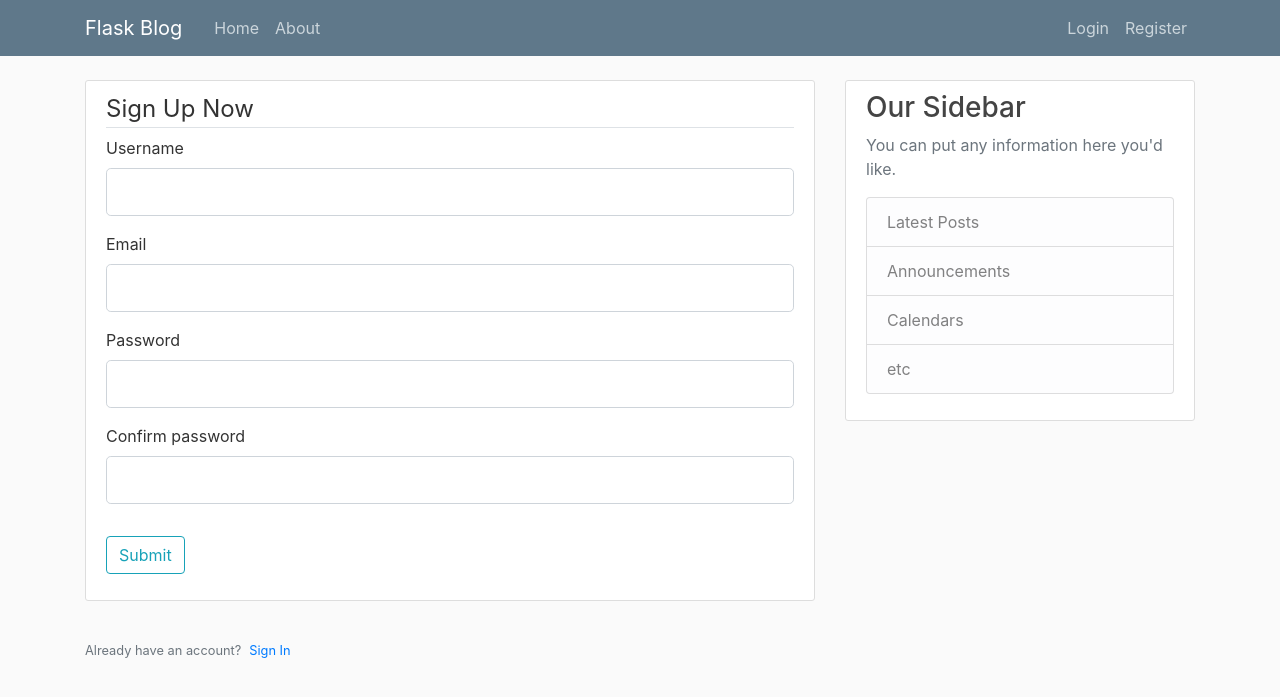
After one commit to ashut08/flaskweb, a Python web app: template templates/registeration.html in a window 1280 px wide. The commit adds this page. Shown: the top 697 px of the page. Run offline with Jinja, Linux system fonts and the light colour scheme; the template is opened without the code that fills it: most values are stand-ins (such as "Sample title", 1, 10 or a date in 2020); form fields are guessed from the names that the template uses; some libraries are stand-ins or nearby versions.

Commit message:
form validator

```diff
--- /dev/null
+++ b/templates/registeration.html
@@ -0,0 +1,37 @@
+{% extends 'layout.html' %}
+{%block content%}
+   <div class="content-section">
+       <form method="POST" action="">
+           {{form.hidden_tag()}}
+           <fieldset class="form-group">
+               <legend class="border-bottom">Sign Up Now</legend>
+               <div class="form-group">
+                   {{form.username.label(class="form-control-label ")}}
+                   {{form.username(class="form-control form-control-lg ")}}
+               </div>
+               <div class="form-group">
+                {{form.email.label(class="form-control-label ")}}
+                {{form.email(class="form-control form-control-lg ")}}
+            </div>
+            <div class="form-group">
+                {{form.password.label(class="form-control-label ")}}
+                {{form.username(class="form-control form-control-lg ")}}
+            </div>
+            <div class="form-group">
+                {{form.confirm_password.label(class="form-control-label ")}}
+                {{form.confirm_password(class="form-control form-control-lg ")}}
+            </div>
+           </fieldset>
+           <div class="form-group">
+               {{form.submit(class="btn btn-outline-info")}}
+           </div>
+       </form>
+
+   </div>
+   <div class="brder-top pt-3">
+       <small class="text-muted">
+           Already have an account?<a class="ml-2 " href="{{url_for('login')}}">Sign In</a>
+
+       </small>
+   </div>
+{% endblock content%}
```
Also changed, not shown: main.py (+12 -0 lines), registeration.py (added, +19 -0 lines), templates/registeration.py (added, +19 -0 lines), templates/home.html (indentation only), templates/login.html (added).
